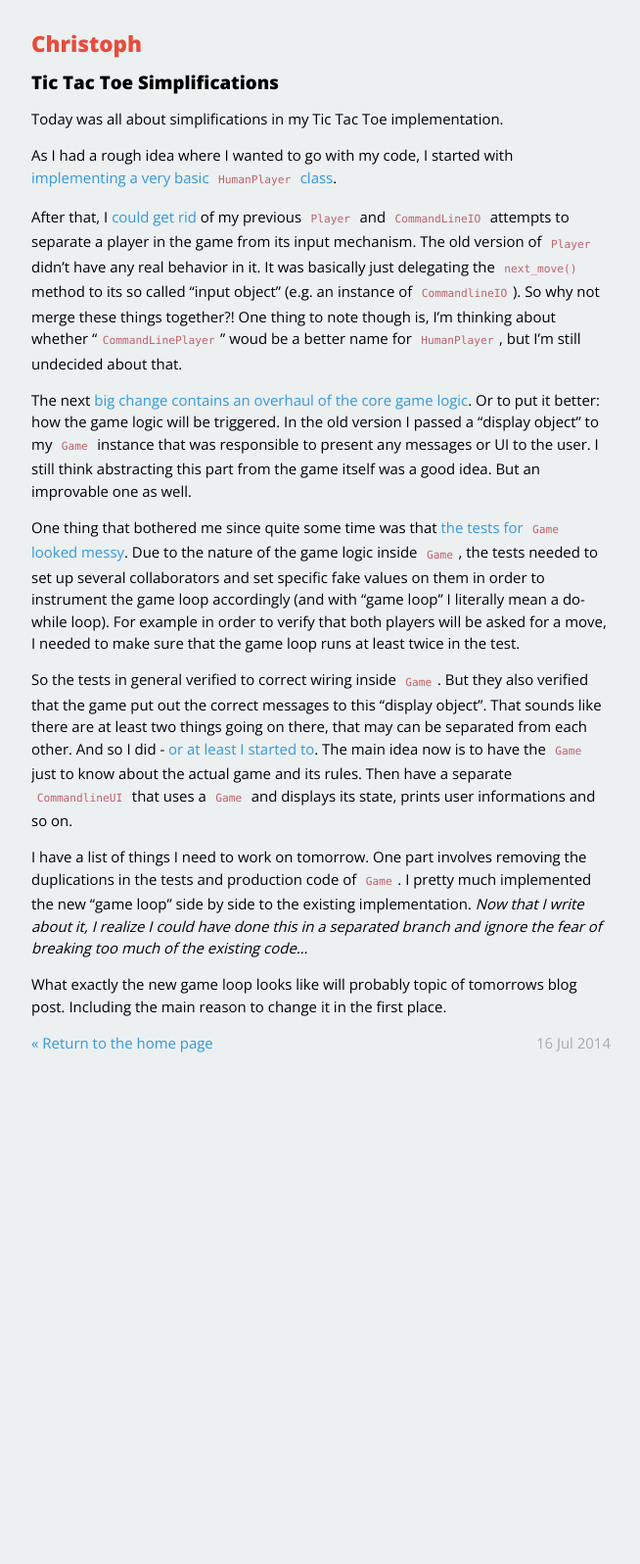
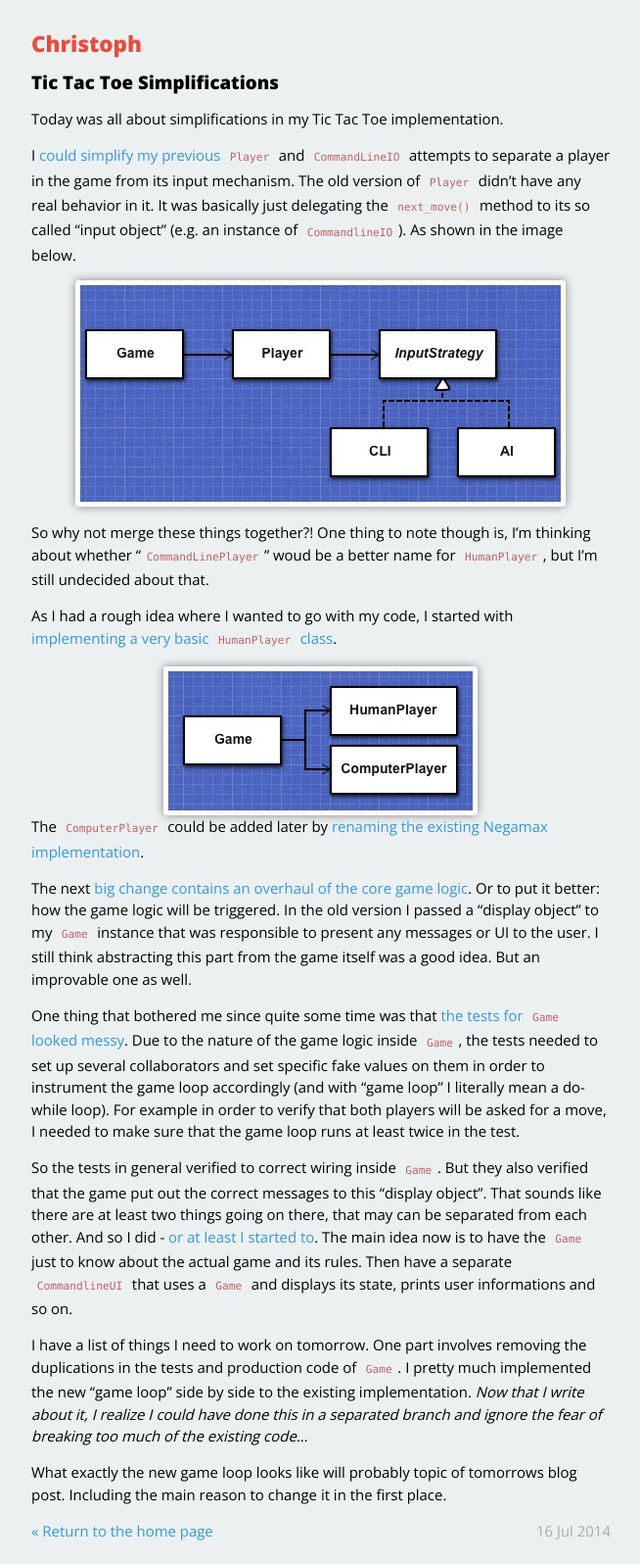
Before and after one commit to christophgockel/christophgockel.github.io, a Jekyll site: the page built from _posts/2014-07-16-tic-tac-toe-simplifications.md, in a window 1280 px wide. Shown: the whole page at 98% size, without its empty margins (312-966 px from the left). Built offline with Jekyll 4.4.1, drawn with Linux system fonts in a browser that asks for light colours; Markdown is read by kramdown in place of the engine named in the settings; before the commit the page ends 1098 px from its top, so only the background shows below that.

Commit message:
Added images to last post

```diff
--- a/_posts/2014-07-16-tic-tac-toe-simplifications.md
+++ b/_posts/2014-07-16-tic-tac-toe-simplifications.md
@@ -5,9 +5,17 @@ title: Tic Tac Toe Simplifications
 
 Today was all about simplifications in my Tic Tac Toe implementation.
 
+I [could simplify my previous](https://github.com/christophgockel/tictactoe-ruby/commit/2b0422c868a0f79112ddbcacda00b230996406fd) `Player` and `CommandLineIO` attempts to separate a player in the game from its input mechanism. The old version of `Player` didn't have any real behavior in it. It was basically just delegating the `next_move()` method to its so called &ldquo;input object&rdquo; (e.g. an instance of `CommandlineIO`). As shown in the image below.
+
+![Initial design of Player class]({{ site.url }}/assets/ttt_player_inputstrategy.jpg)
+
+
+So why not merge these things together?! One thing to note though is, I'm thinking about whether &ldquo;`CommandLinePlayer`&rdquo; woud be a better name for `HumanPlayer`, but I'm still undecided about that.
+
 As I had a rough idea where I wanted to go with my code, I started with [implementing a very basic `HumanPlayer` class](https://github.com/christophgockel/tictactoe-ruby/commit/3028dec93eec47f5fd87db82711ecbf90b9153c2).
 
-After that, I [could get rid](https://github.com/christophgockel/tictactoe-ruby/commit/2b0422c868a0f79112ddbcacda00b230996406fd) of my previous `Player` and `CommandLineIO` attempts to separate a player in the game from its input mechanism. The old version of `Player` didn't have any real behavior in it. It was basically just delegating the `next_move()` method to its so called &ldquo;input object&rdquo; (e.g. an instance of `CommandlineIO`). So why not merge these things together?! One thing to note though is, I'm thinking about whether &ldquo;`CommandLinePlayer`&rdquo; woud be a better name for `HumanPlayer`, but I'm still undecided about that.
+![Refactored version of Game with players]({{ site.url }}/assets/ttt_game_players.jpg)
+The `ComputerPlayer` could be added later by [renaming the existing Negamax implementation](https://github.com/christophgockel/tictactoe-ruby/blob/2b0422c868a0f79112ddbcacda00b230996406fd/lib/computer_player.rb).
 
 The next [big change contains an overhaul of the core game logic](https://github.com/christophgockel/tictactoe-ruby/commit/06dbded4f0d13d4a1174710e8eb39c91080cf9b8). Or to put it better: how the game logic will be triggered. In the old version I passed a &ldquo;display object&rdquo; to my `Game` instance that was responsible to present any messages or UI to the user. I still think abstracting this part from the game itself was a good idea. But an improvable one as well.
 
--- a/css/main.css
+++ b/css/main.css
@@ -158,6 +158,9 @@ article img {
    max-width: 100%;
    vertical-align: middle;
    page-break-inside: avoid;
+
+   box-shadow: 0 0 10px #888888;
+
 }
 
 footer {
```
Also changed, not shown: assets/ttt_game_players.jpg (added), assets/ttt_player_inputstrategy.jpg (added).
